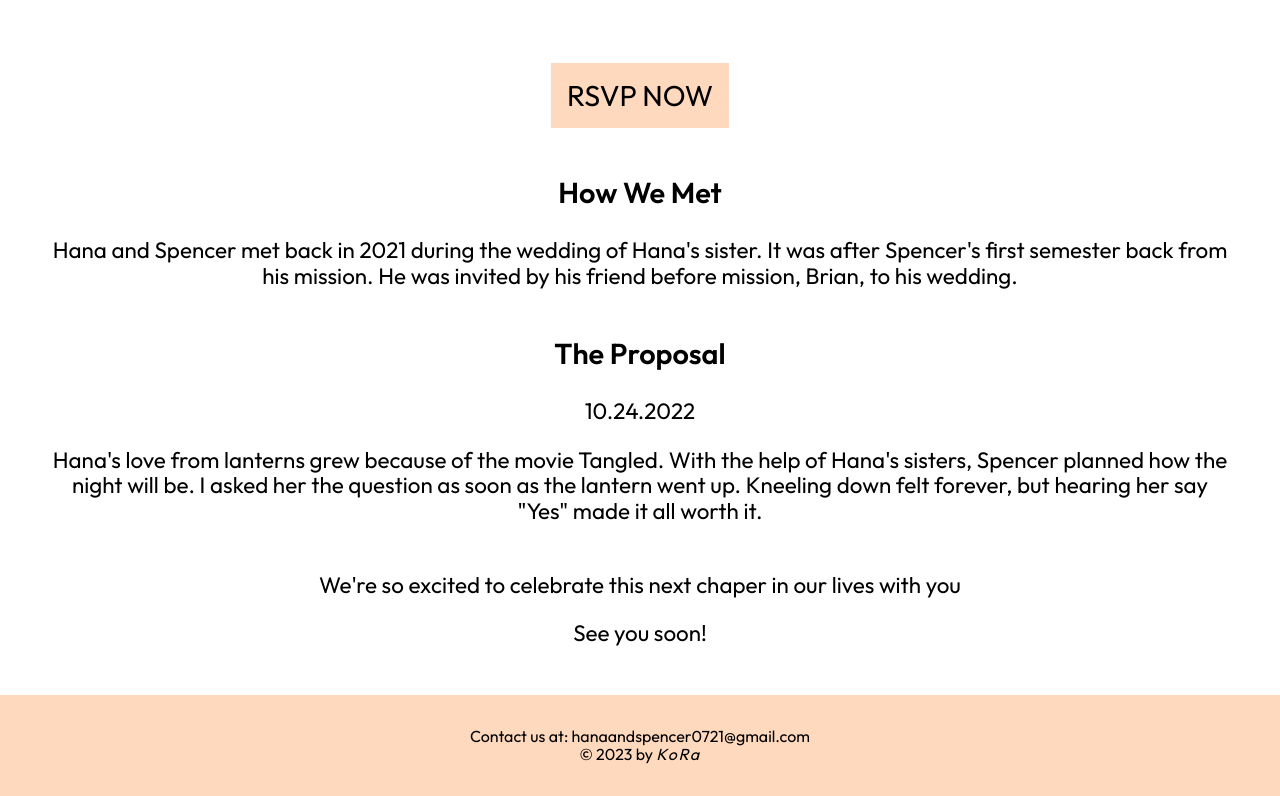
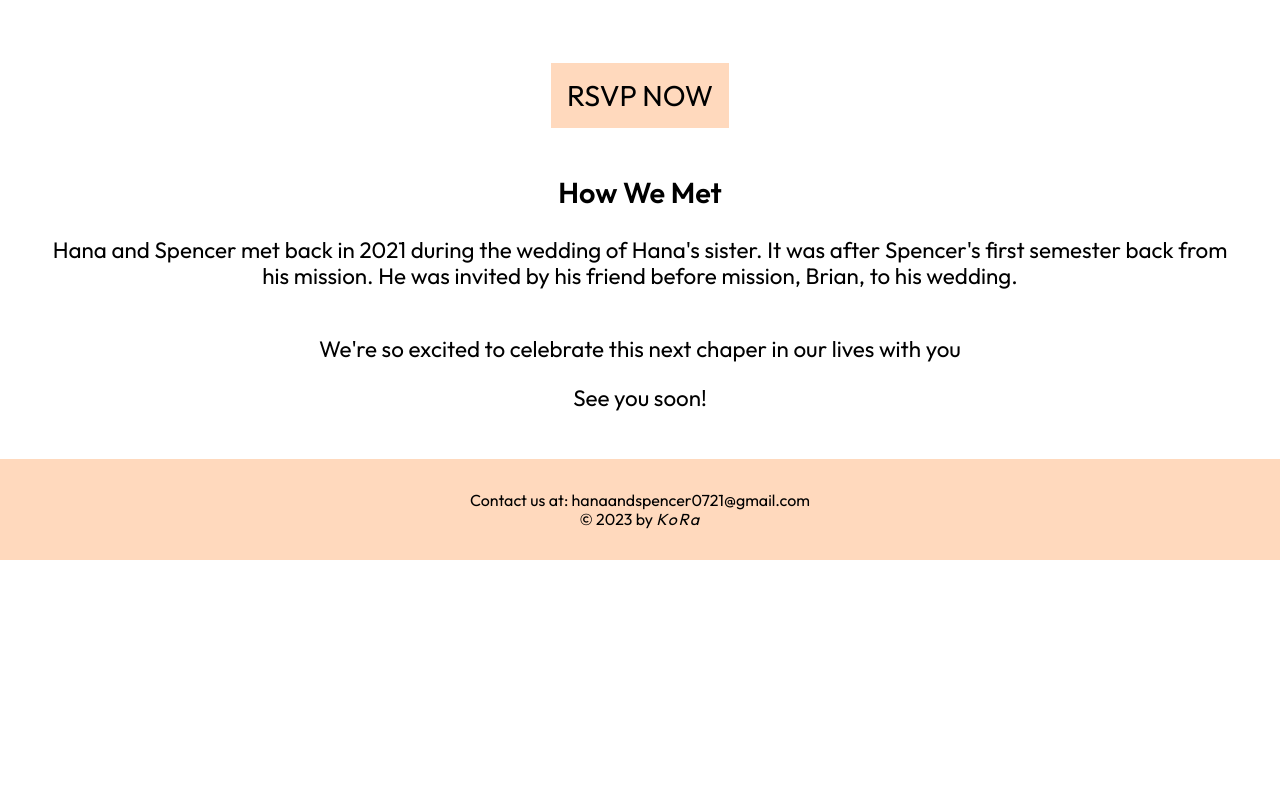
Before and after one commit to spencer-rafada/wedding-website, a React (Vite) app: page / in a window 1280 px wide. Shown: the part 1602-2398 px from the top of the page. After the commit the page ends 2162 px from the top, so only its background shows below. Built offline with nearby package versions, Linux system fonts and the light colour scheme.

Commit message:
removed the proposal

```diff
--- a/index.html
+++ b/index.html
@@ -7,7 +7,7 @@
       name="description"
       content="Cheriemae Hana Ko & Neil Spencer Rafada Wedding Day! We are looking forward to celebrating the next chapter of our lives with you!"
     />
-    <link rel="icon" href="./public/favicon.ico" />
+    <link rel="icon" href="./favicon.ico" />
     <title>Hana & Spencer</title>
   </head>
   <body>
--- a/src/routes/Home/Home.jsx
+++ b/src/routes/Home/Home.jsx
@@ -68,7 +68,7 @@ export default function Home() {
           mission, Brian, to his wedding.
         </p>
       </div>
-      <div className="mainTheProposal mainInfo">
+      {/* <div className="mainTheProposal mainInfo">
         <h3>The Proposal</h3>
         <p>10.24.2022</p>
         <p>
@@ -77,7 +77,7 @@ export default function Home() {
           the lantern went up. Kneeling down felt forever, but hearing her say "Yes" made it all
           worth it.
         </p>
-      </div>
+      </div> */}
       <div className="mainMessage mainInfo">
         <p>We're so excited to celebrate this next chaper in our lives with you</p>
         <p>See you soon!</p>
```
